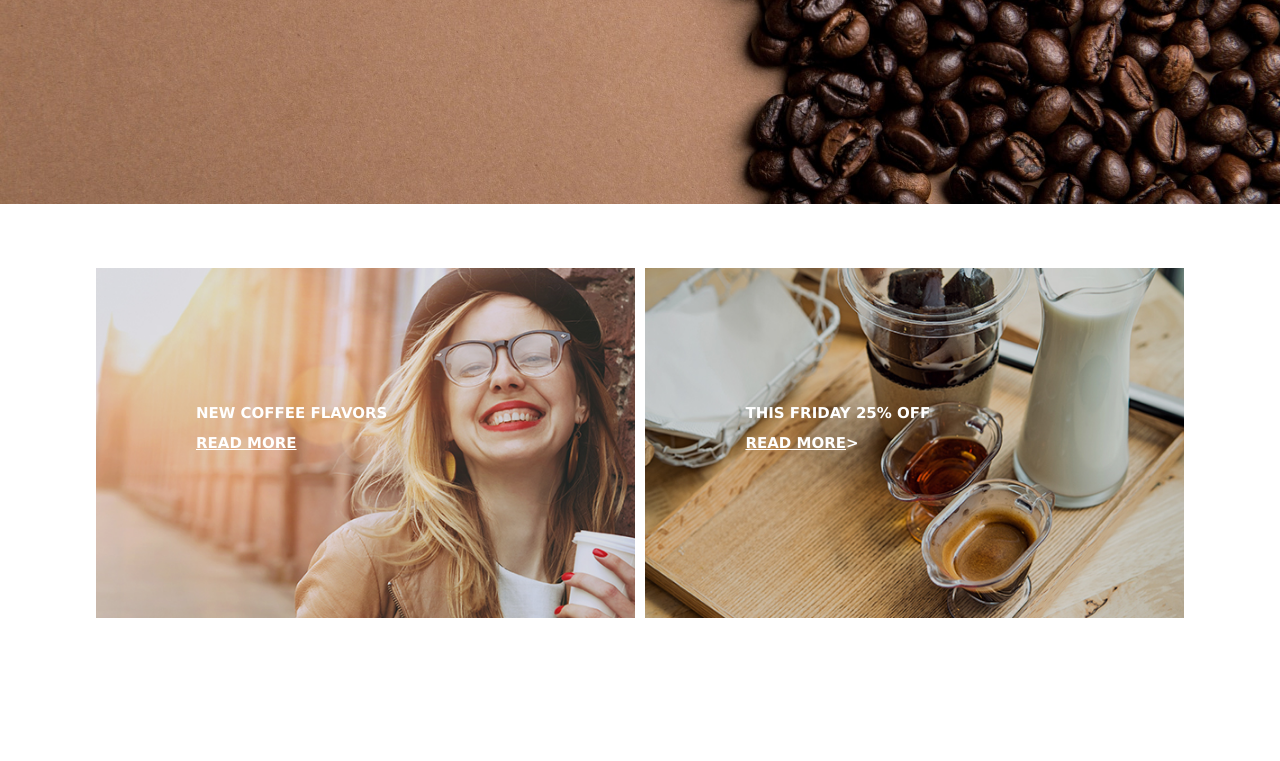
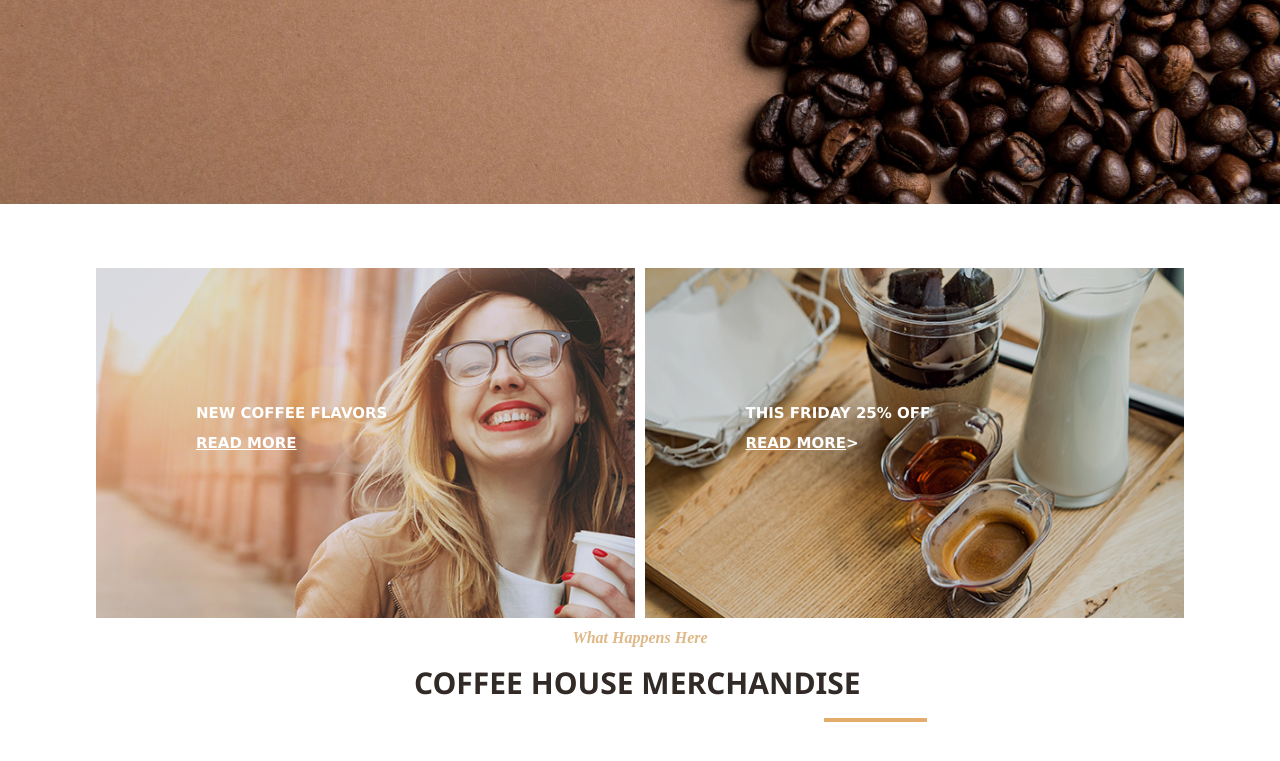
Before and after one commit to Randulph01/term-project-final, a plain HTML site: page Index.html in a window 1280 px wide. Shown: the part 339-1100 px from the top of the page. Before the commit the page ends 1032 px from the top, so only its background shows below. Drawn offline with Linux system fonts and the light colour scheme.

Commit message:
Update Index.html

```diff
--- a/Index.html
+++ b/Index.html
@@ -42,3 +42,11 @@
         </div>
     </div>
     <br>
+
+    <div>
+        <div class="happens">
+        <p class="Parahappens">What Happens Here</p>
+        <h2 class="header2"><b>Coffee House Merchandise</b></h2>
+        <hr class="Parahappens2">
+    </div>
+    </div>
```
